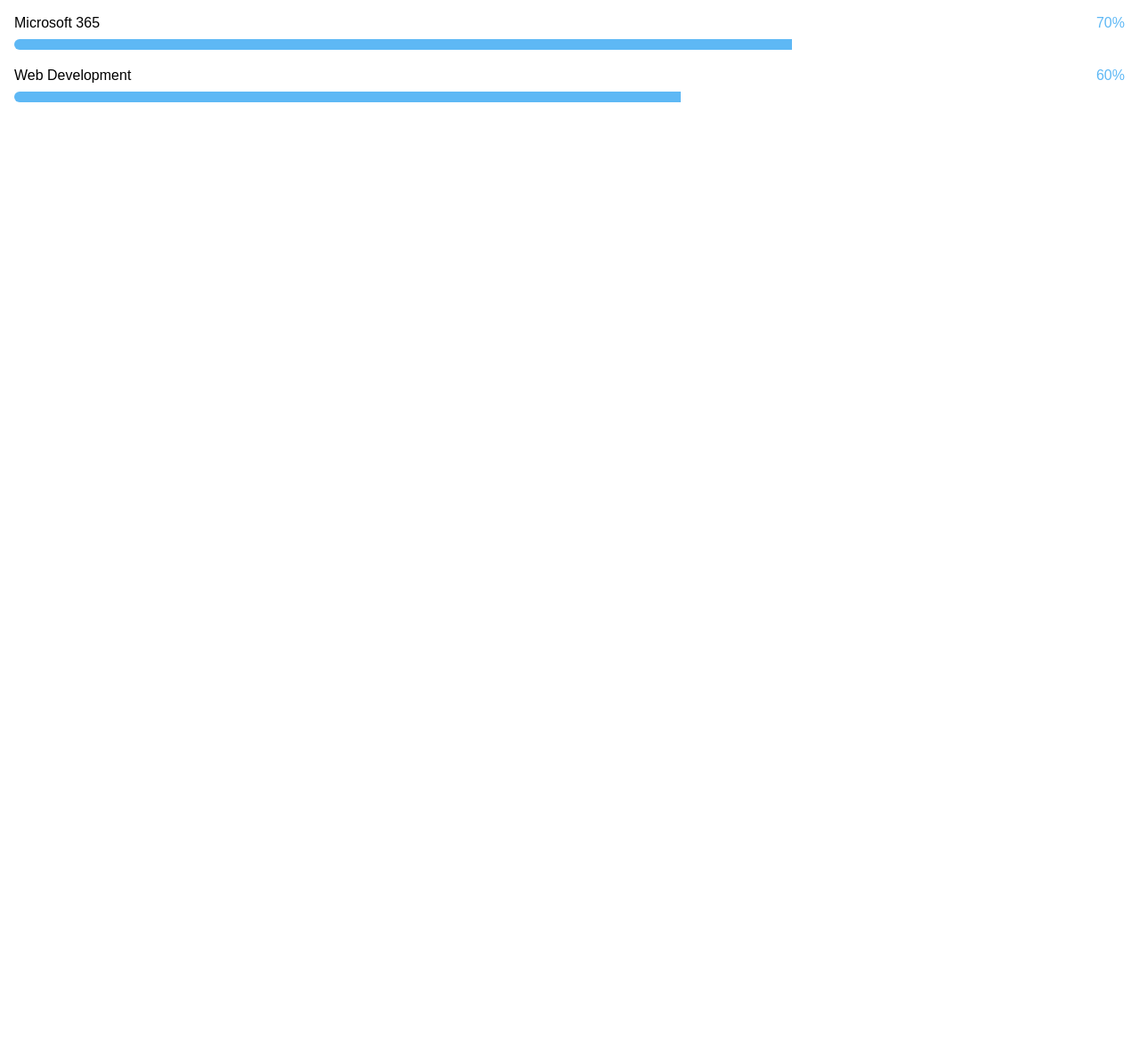
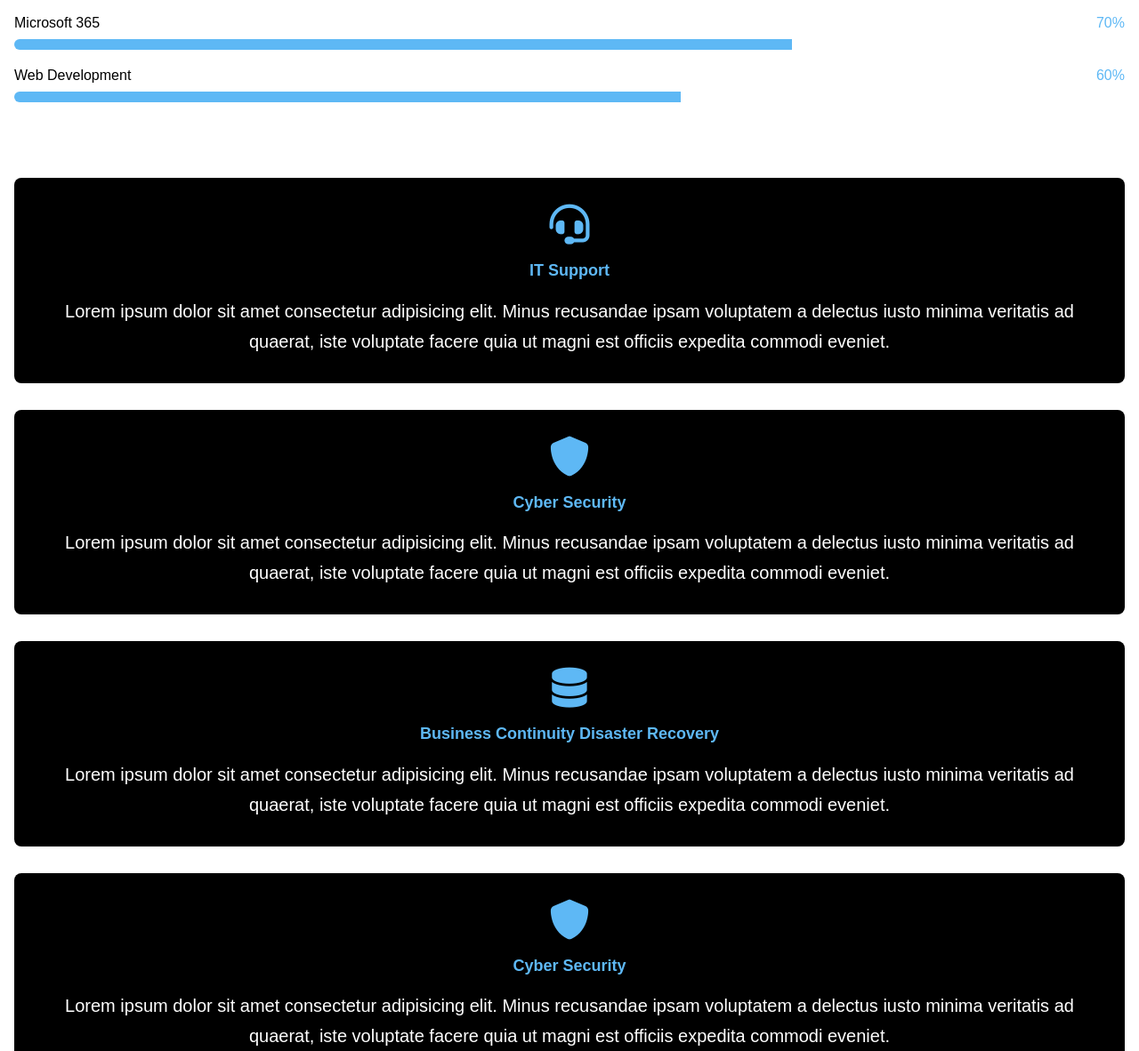
Before and after one commit to bbbrianwilliams/portfolio, a plain HTML site: page index.html in a window 1280 px wide. Shown: the part 1615-2797 px from the top of the page at 89% size. Before the commit the page ends 1905 px from the top, so only its background shows below. Drawn offline with Linux system fonts and the light colour scheme.

```diff
--- a/index.html
+++ b/index.html
@@ -106,7 +106,10 @@
                     <span class="span">100%</span>
                   </div>
                   <div class="progress">
-                        <div class="progress-fill" style="width: 100%; background-color: #5eb8f5;"></div>
+                    <div
+                      class="progress-fill"
+                      style="width: 100%; background-color: #5eb8f5"
+                    ></div>
                   </div>
                 </li>
                 <li class="progress-item">
@@ -115,7 +118,10 @@
                     <span class="span">70%</span>
                   </div>
                   <div class="progress">
-                        <div class="progress-fill" style="width: 70%; background-color: #5eb8f5;"></div>
+                    <div
+                      class="progress-fill"
+                      style="width: 70%; background-color: #5eb8f5"
+                    ></div>
                   </div>
                 </li>
                 <li class="progress-item">
@@ -124,7 +130,10 @@
                     <span class="span">80%</span>
                   </div>
                   <div class="progress">
-                        <div class="progress-fill" style="width: 80%; background-color: #5eb8f5;"></div>
+                    <div
+                      class="progress-fill"
+                      style="width: 80%; background-color: #5eb8f5"
+                    ></div>
                   </div>
                 </li>
                 <li class="progress-item">
@@ -133,7 +142,10 @@
                     <span class="span">70%</span>
                   </div>
                   <div class="progress">
-                        <div class="progress-fill" style="width: 70%; background-color: #5eb8f5;"></div>
+                    <div
+                      class="progress-fill"
+                      style="width: 70%; background-color: #5eb8f5"
+                    ></div>
                   </div>
                 </li>
                 <li class="progress-item">
@@ -142,13 +154,105 @@
                     <span class="span">60%</span>
                   </div>
                   <div class="progress">
-                        <div class="progress-fill" style="width: 60%; background-color: #5eb8f5;"></div>
+                    <div
+                      class="progress-fill"
+                      style="width: 60%; background-color: #5eb8f5"
+                    ></div>
                   </div>
                 </li>
               </ul>
             </div>
+            <ul class="grid-list">
+              <li>
+                <div class="about-card">
+                  <div class="card-icon">
+                    <i class="fa-solid fa-headset"></i>
+                  </div>
+                  <h3 class="h4 card-title">IT Support</h3>
+                  <p class="card-text">
+                    Lorem ipsum dolor sit amet consectetur adipisicing elit.
+                    Minus recusandae ipsam voluptatem a delectus iusto minima
+                    veritatis ad quaerat, iste voluptate facere quia ut magni
+                    est officiis expedita commodi eveniet.
+                  </p>
+                </div>
+              </li>
+              <li>
+                <div class="about-card">
+                  <div class="card-icon">
+                    <i class="fa-solid fa-shield"></i>
+                  </div>
+                  <h3 class="h4 card-title">Cyber Security</h3>
+                  <p class="card-text">
+                    Lorem ipsum dolor sit amet consectetur adipisicing elit.
+                    Minus recusandae ipsam voluptatem a delectus iusto minima
+                    veritatis ad quaerat, iste voluptate facere quia ut magni
+                    est officiis expedita commodi eveniet.
+                  </p>
+                </div>
+              </li>
+              <li>
+                <div class="about-card">
+                  <div class="card-icon">
+                    <i class="fa-solid fa-database"></i>
+                  </div>
+                  <h3 class="h4 card-title">
+                    Business Continuity Disaster Recovery
+                  </h3>
+                  <p class="card-text">
+                    Lorem ipsum dolor sit amet consectetur adipisicing elit.
+                    Minus recusandae ipsam voluptatem a delectus iusto minima
+                    veritatis ad quaerat, iste voluptate facere quia ut magni
+                    est officiis expedita commodi eveniet.
+                  </p>
+                </div>
+              </li>
+              <li>
+                <div class="about-card">
+                  <div class="card-icon">
+                    <i class="fa-solid fa-shield"></i>
+                  </div>
+                  <h3 class="h4 card-title">Cyber Security</h3>
+                  <p class="card-text">
+                    Lorem ipsum dolor sit amet consectetur adipisicing elit.
+                    Minus recusandae ipsam voluptatem a delectus iusto minima
+                    veritatis ad quaerat, iste voluptate facere quia ut magni
+                    est officiis expedita commodi eveniet.
+                  </p>
+                </div>
+              </li>
+              <li>
+                <div class="about-card">
+                  <div class="card-icon">
+                    <i class="fa-brands fa-microsoft"></i>
+                  </div>
+                  <h3 class="h4 card-title">Windows/Microsoft 365</h3>
+                  <p class="card-text">
+                    Lorem ipsum dolor sit amet consectetur adipisicing elit.
+                    Minus recusandae ipsam voluptatem a delectus iusto minima
+                    veritatis ad quaerat, iste voluptate facere quia ut magni
+                    est officiis expedita commodi eveniet.
+                  </p>
+                </div>
+              </li>
+              <li>
+                <div class="about-card">
+                  <div class="card-icon">
+                    <i class="fa-solid fa-code"></i>
+                  </div>
+                  <h3 class="h4 card-title">Web Development</h3>
+                  <p class="card-text">
+                    Lorem ipsum dolor sit amet consectetur adipisicing elit.
+                    Minus recusandae ipsam voluptatem a delectus iusto minima
+                    veritatis ad quaerat, iste voluptate facere quia ut magni
+                    est officiis expedita commodi eveniet.
+                  </p>
+                </div>
+              </li>
+            </ul>
           </div>
         </section>
+
       </article>
     </main>
 
--- a/styles.css
+++ b/styles.css
@@ -336,4 +336,24 @@ footer {
   height: inherit;
 }
 
+.about-card{
+    text-align: center;
+    background-color: #000;
+    padding: 30px 20px;
+    border-radius: 8px;
+}
+
+.about-card .card-icon i {
+    font-size: 45px;
+}
+
+.about-card .card-title{
+    margin: 16px 10px;
+}
+
+.about-card .card-text{
+    font-size: 20px;
+    color: #fff;
+}
+
 /*About section*/
```
Lines whose indentation alone changed are shown as unchanged.
